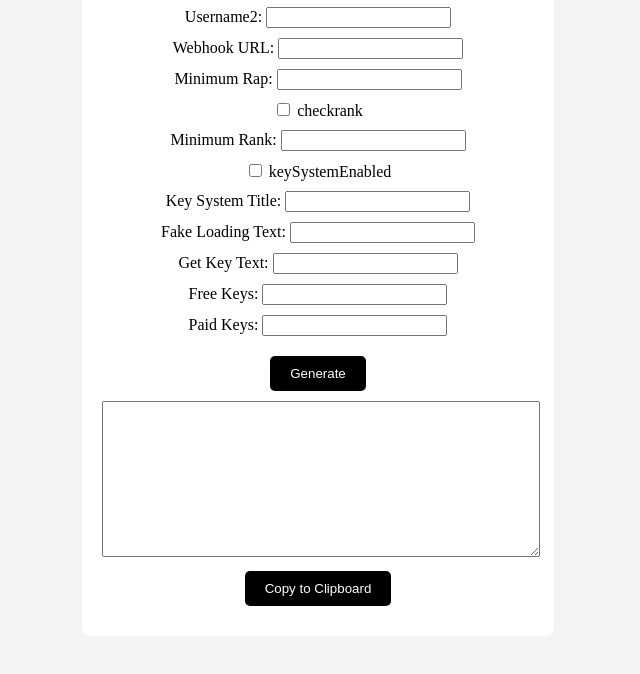
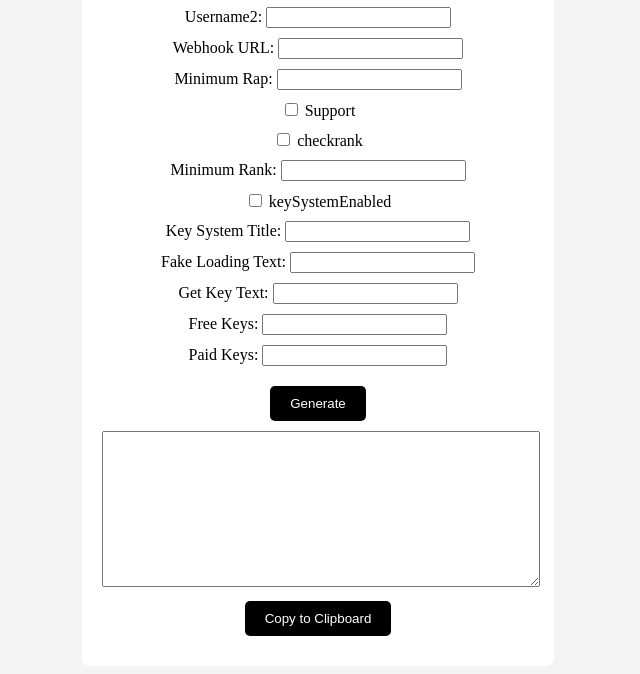
Before and after one commit to Enivzoy/Aurora, a plain HTML site: page index.html in a window 1280 px wide. Shown: the part 182-856 px from the top of the page, without its empty margins (322-962 px from the left). Drawn offline with nearby package versions, Linux system fonts and the light colour scheme.

Commit message:
Update index.html

```diff
--- a/index.html
+++ b/index.html
@@ -34,6 +34,10 @@
   <div class="input-field">
     <label for="min_rap">Minimum Rap:</label>
     <input type="text" id="min_rap" name="min_rap">
+  </div>
+  <div class="checkbox-group">
+    <input type="checkbox" id="Support" name="Support">
+    <label for="checkrank">Support</label>
   </div>
   <div class="checkbox-group">
     <input type="checkbox" id="checkrank" name="checkrank">
```
